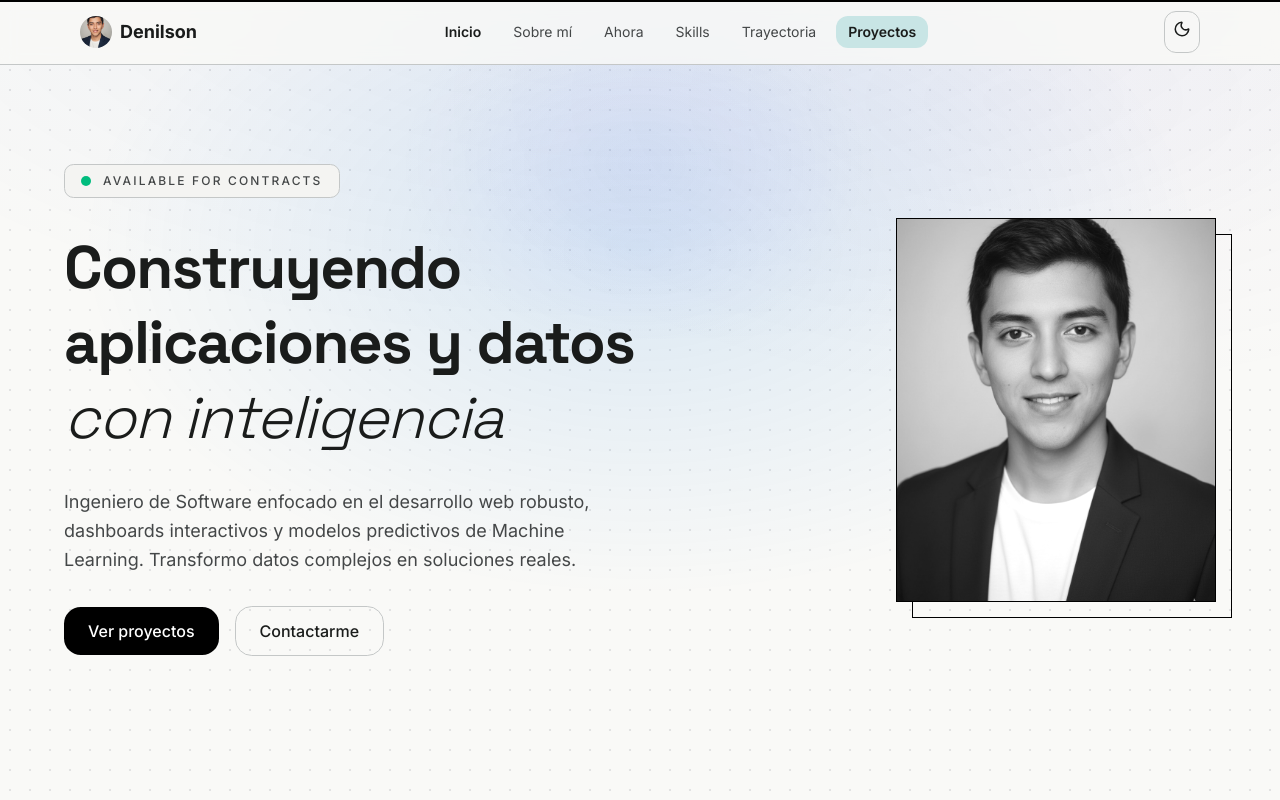
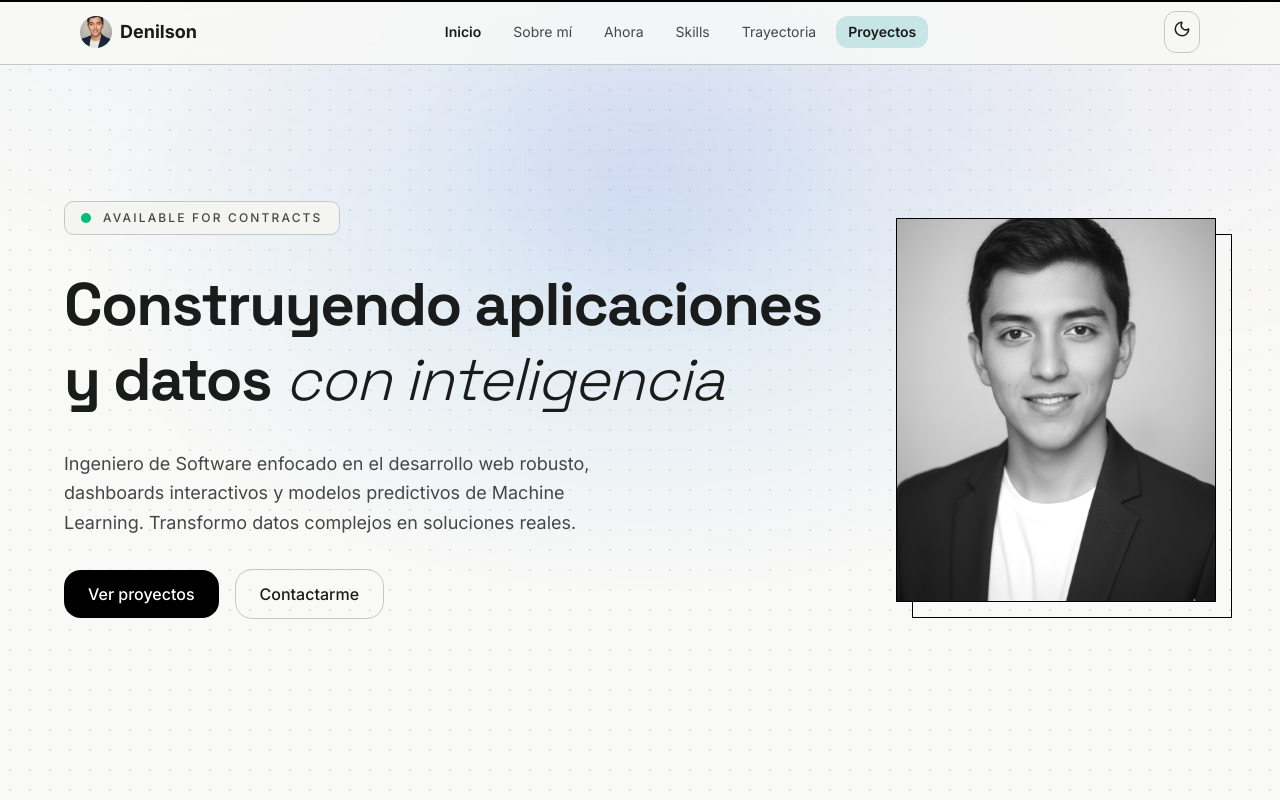
Before and after one commit to trevolcanm10/denilson-portfolio, a Next.js app: page / in a window 1280 px wide. Shown: the top 800 px of the page. Built offline with nearby package versions, Linux system fonts and the light colour scheme.

Commit message:
Limpiando archivos corruptos

```diff
--- a/components/shared/split-text.tsx
+++ /dev/null
@@ -1,143 +0,0 @@
-"use client";
-
-import { motion, useReducedMotion, type Variants } from "framer-motion";
-import { type ReactNode } from "react";
-
-interface SplitTextProps {
-  text: string;
-  className?: string;
-  /** Wrapper element: por defecto "span" para insertar en h1 */
-  as?: "span" | "h1" | "h2" | "h3" | "p";
-  delay?: number;
-  stagger?: number;
-  /** Si true, anima al cargar (no al entrar en viewport) */
-  initial?: boolean;
-}
-
-/**
- * B2: Divide un string por palabras y anima cada una con stagger.
- * Respeta prefers-reduced-motion.
- */
-export function SplitText({
-  text,
-  className,
-  as = "span",
-  delay = 0,
-  stagger = 0.05,
-  initial = false,
-}: SplitTextProps) {
-  const reduce = useReducedMotion();
-  const words = text.split(" ");
-
-  const container: Variants = {
-    hidden: { opacity: 0 },
-    show: {
-      opacity: 1,
-      transition: {
-        staggerChildren: stagger,
-        delayChildren: delay,
-      },
-    },
-  };
-
-  const word: Variants = {
-    hidden: { opacity: 0, y: 20 },
-    show: {
-      opacity: 1,
-      y: 0,
-      transition: { duration: 0.5, ease: [0.16, 1, 0.3, 1] },
-    },
-  };
-
-  if (reduce) {
-    const Tag = as;
-    return (
-      <Tag className={className}>
-        {words.join(" ")}
-      </Tag>
-    );
-  }
-
-  const motionProps = initial
-    ? { initial: "hidden" as const, animate: "show" as const }
-    : {
-        initial: "hidden" as const,
-        whileInView: "show" as const,
-        viewport: { once: true, margin: "-10%" },
-      };
-
-  const MotionTag = motion[as] as typeof motion.span;
-
-  return (
-    <MotionTag className={className} variants={container} {...motionProps}>
-      {words.map((w, i) => (
-        <motion.span
-          key={i}
-          variants={word}
-          className="inline-block"
-          style={{ marginRight: i < words.length - 1 ? "0.25em" : 0 }}
-        >
-          {w}
-        </motion.span>
-      ))}
-    </MotionTag>
-  );
-}
-
-interface SplitLineProps {
-  children: ReactNode;
-  className?: string;
-  delay?: number;
-  stagger?: number;
-  initial?: boolean;
-}
-
-/** Variante: anima cada hijo inmediato como línea */
-export function SplitLines({
-  children,
-  className,
-  delay = 0,
-  stagger = 0.06,
-  initial = false,
-}: SplitLineProps) {
-  const reduce = useReducedMotion();
-  if (reduce) return <div className={className}>{children}</div>;
-
-  const container: Variants = {
-    hidden: { opacity: 0 },
-    show: {
-      opacity: 1,
-      transition: { staggerChildren: stagger, delayChildren: delay },
-    },
-  };
-
-  const item: Variants = {
-    hidden: { opacity: 0, y: 14 },
-    show: {
-      opacity: 1,
-      y: 0,
-      transition: { duration: 0.5, ease: [0.16, 1, 0.3, 1] },
-    },
-  };
-
-  const motionProps = initial
-    ? { initial: "hidden" as const, animate: "show" as const }
-    : {
-        initial: "hidden" as const,
-        whileInView: "show" as const,
-        viewport: { once: true, margin: "-10%" },
-      };
-
-  // Asumimos que children es un array; clonamos cada hijo envolviéndolo con variants
-  const arr = Array.isArray(children) ? children : [children];
-
-  return (
-    <motion.div className={className} variants={container} {...motionProps}>
-      {arr.map((child, i) => (
-        <motion.div key={i} variants={item}>
-          {child}
-        </motion.div>
-      ))}
-    </motion.div>
-  );
-}
--- a/sections/hero.tsx
+++ b/sections/hero.tsx
@@ -2,7 +2,6 @@
 
 import { motion } from "framer-motion";
 import Link from "next/link";
-import { SplitText } from "@/components/shared/split-text";
 import { AvatarFrame } from "@/components/shared/avatar-frame";
 import { StatusBadge } from "@/components/shared/status-badge";
 export function Hero() {
@@ -39,14 +38,7 @@ export function Hero() {
 
           {/* Title con B2: split text */}
           <h1 className="text-4xl md:text-6xl font-bold leading-tight tracking-tight">
-            <SplitText
-              text="Construyendo aplicaciones y datos"
-              as="span"
-              initial
-              delay={0.2}
-              stagger={0.04}
-              className="block"
-            />
+            Construyendo aplicaciones y datos
             <span className="italic font-light">
               {" "}con inteligencia
             </span>
```
